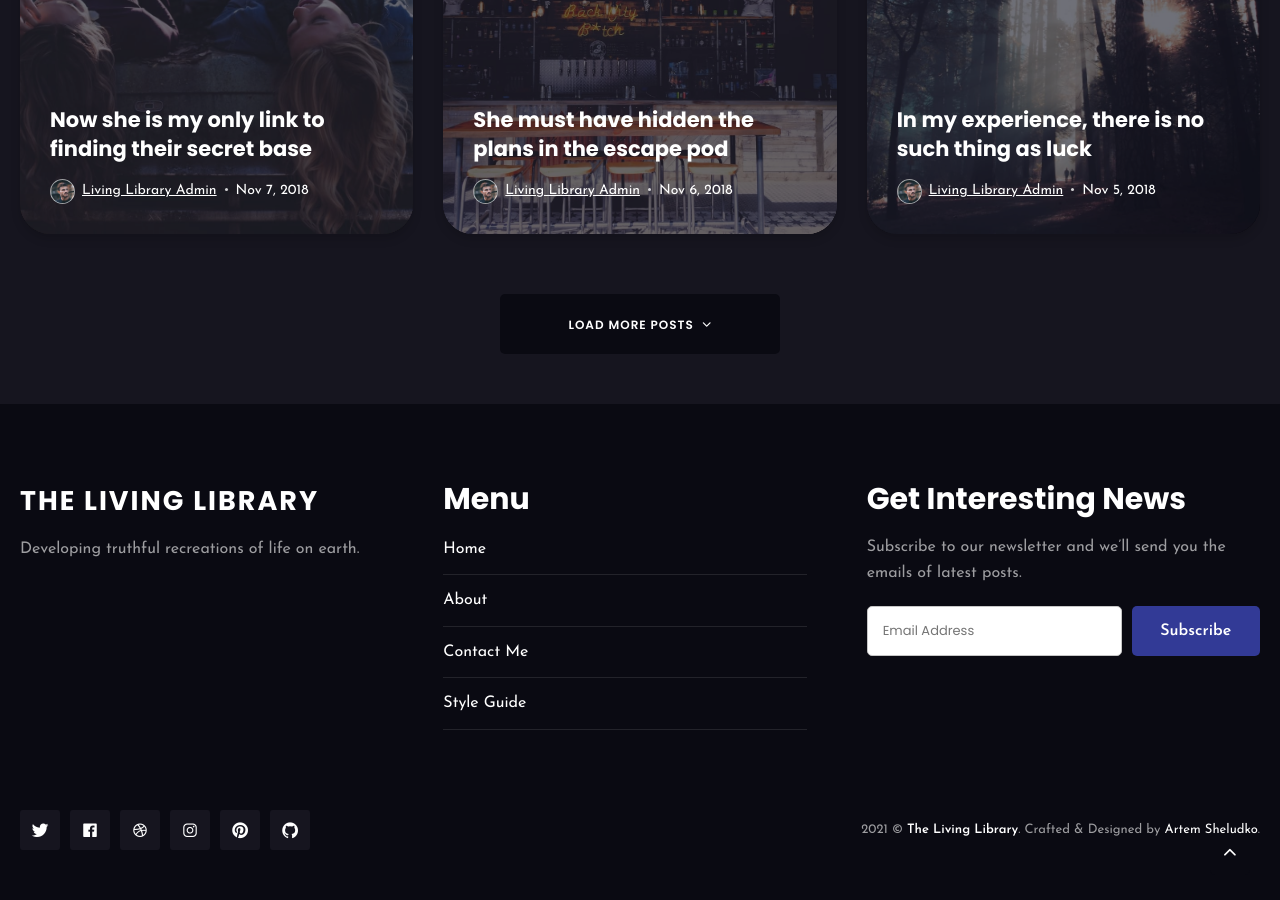
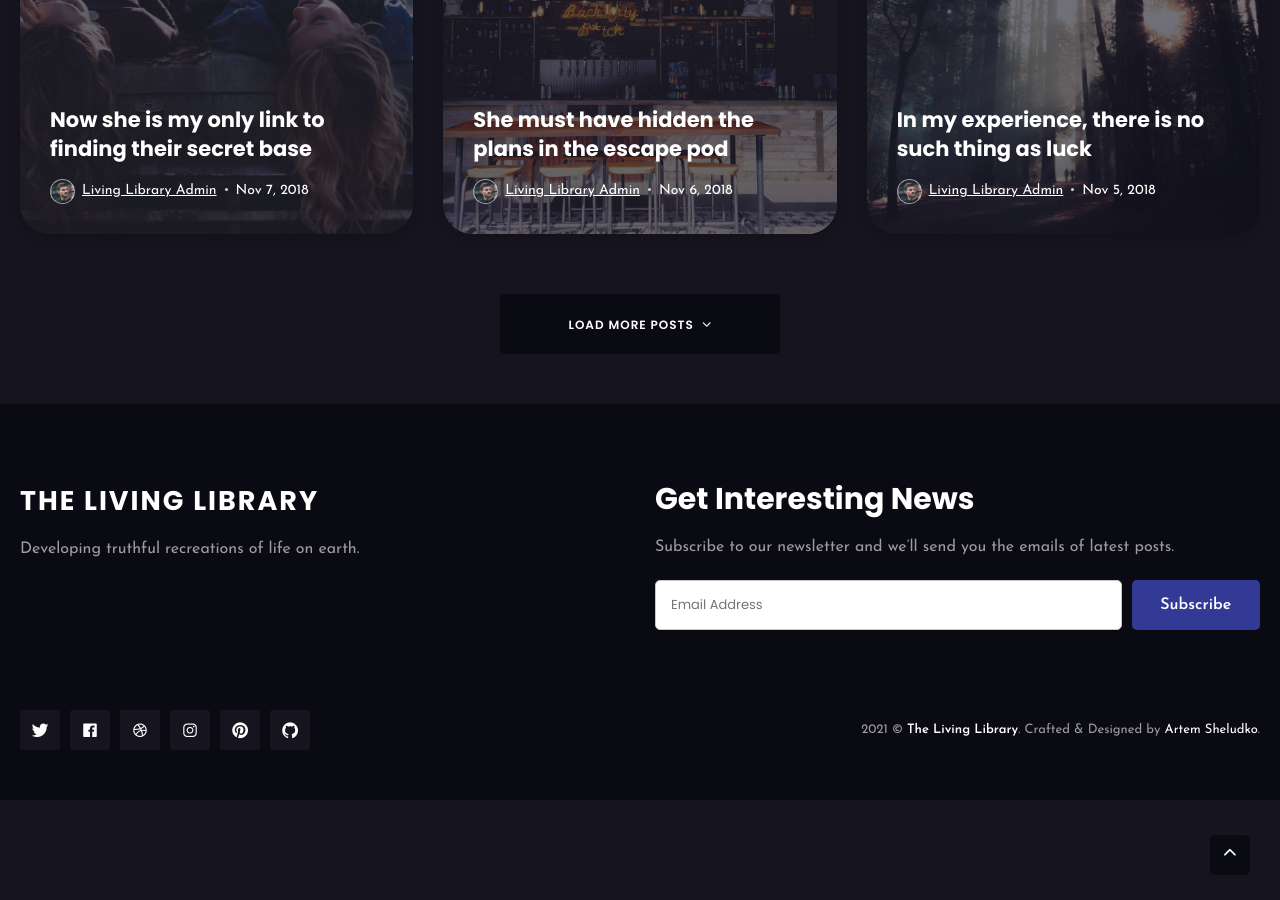
Before and after one commit to Living-Library/website, a Jekyll site: the page built from index.html, in a window 1280 px wide and 900 px high, scrolled down 1717 px. Built offline with Jekyll 4.4.1, drawn with Linux system fonts in a browser that asks for light colours; nearby versions of some CDN libraries; the list of posts is cut into pages by our own code.

Commit message:
Remove bottom nav

```diff
--- a/_config.yml
+++ b/_config.yml
@@ -6,33 +6,22 @@ description:
 baseurl: "/website" # The subpath of your site, e.g. /blog
 url: "https://living-library.github.io" # The base hostname & protocol for your site, e.g. http://example.com
 
-
-#-------------------------------
 # Author Settings
 author:
   name: Living Library Admin
   avatar: '/images/15.jpg'
 
-
-#-------------------------------
 # Hero Settings
 hero:
   title: The Living Library Project
   description: Developing truthful recreations of life on earth.
   image: '/images/hero.jpg'
 
-
-#-------------------------------
 # Contact Settings
 contact:
   email: your@email.com # Add your email for contant form
-  description: The Force is strong with this one. I have you now. I find your lack of faith disturbing. Hey, Luke! May the Force be with you. She must have hidden the plans in the escape pod. Send a detachment down to retrieve them, and see to it personally, Commander. There’ll be no one to stop us this time! # Add a description of your form
+  description: The Force is strong with this one. I have you now. I find your lack of faith disturbing. Hey, Luke! May the Force be with you. She must have hidden the plans in the escape pod. Send a detachment down to retrieve them, and see to it personally, Commander. There’ll be no one to stop us this time!
 
-# NOTE
-# Aditu theme comes with a contact form built-in. You can use this form with Formspree service and get up to 50 submissions for free. Also, you can easily switch to another service if you want.
-
-
-#-------------------------------
 # Footer section
 # Example of adding a new link to the footer - {icon: "ion-logo-github", link: "https://github.com"}
 # Other icons can be found at https://ionicons.com
@@ -45,23 +34,16 @@ social:
 - {icon: "ion-logo-github", link: "https://github.com"}
 
 
-#-------------------------------
 # Comment Section (Disqus)
 disqus-identifier: mr-brown # Add your shortname for Disqus Comment. For example mr-brown
 
-
-#-------------------------------
 # Google Analytics
 google-analytics: # Add your identifier. For example UA-99631805-1.
 
-
-#-------------------------------
 # Newsletter
 mailchimp: true # To enable the mailchimp form, use the value true. To turn off use the value false.
 mailchimp-identifier: # Add your MailChimp form identifier. For example - blogenjoyfreedom.us16.list-manage.com/subscribe/post?u=cd56155d76ddeeb4c0bc4d080&amp;id=7a526cd13e
 
-
-#-------------------------------
 # Build settings
 markdown: kramdown
 permalink: pretty
--- a/_includes/footer.html
+++ b/_includes/footer.html
@@ -12,14 +12,6 @@
             {% endif %}
           </div>
           <p class="footer-desc">{{site.hero.description}}</p>
-        </div>
-      </div>
-      <div class="col col-4 col-d-6 col-t-12">
-        <div class="widget widget-nav">
-          <div class="widget__head">
-            <h3 class="widget__title">Menu</h3>
-          </div>
-          {%include navigation.html%}
         </div>
       </div>
       {% if site.mailchimp %}
```
